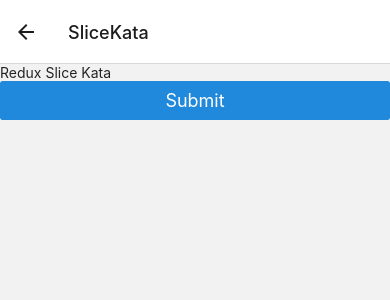
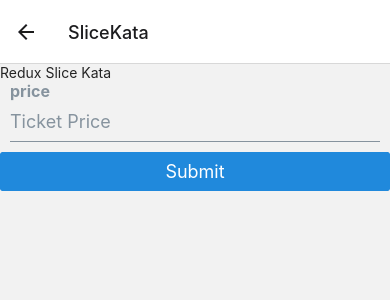
Before and after one commit to tbatty7/ReactNativeKatas, a React Native app: screen /SliceKata in a window 390 px wide. Shown: the top 300 px of the page. Built offline with nearby package versions, Linux system fonts and the light colour scheme.

Commit message:
Add input field

```diff
--- a/src/SliceKataScreen.tsx
+++ b/src/SliceKataScreen.tsx
@@ -1,8 +1,11 @@
 import * as React from 'react';
 import {View} from 'react-native';
-import {Button, Text} from '@rneui/themed';
+import {Button, Input, Text} from '@rneui/themed';
+import {useState} from 'react';
 
 export function SliceKataScreen() {
+  const [username, setPrice] = useState(null);
+
   function handlePress() {
     return () => {};
   }
@@ -10,6 +13,12 @@ export function SliceKataScreen() {
   return (
     <View>
       <Text>Redux Slice Kata</Text>
+      <Input
+        label="price"
+        placeholder="Ticket Price"
+        value={username}
+        onChangeText={setPrice}
+      />
       <Button title="Submit" onPress={handlePress()} />
     </View>
   );
```
